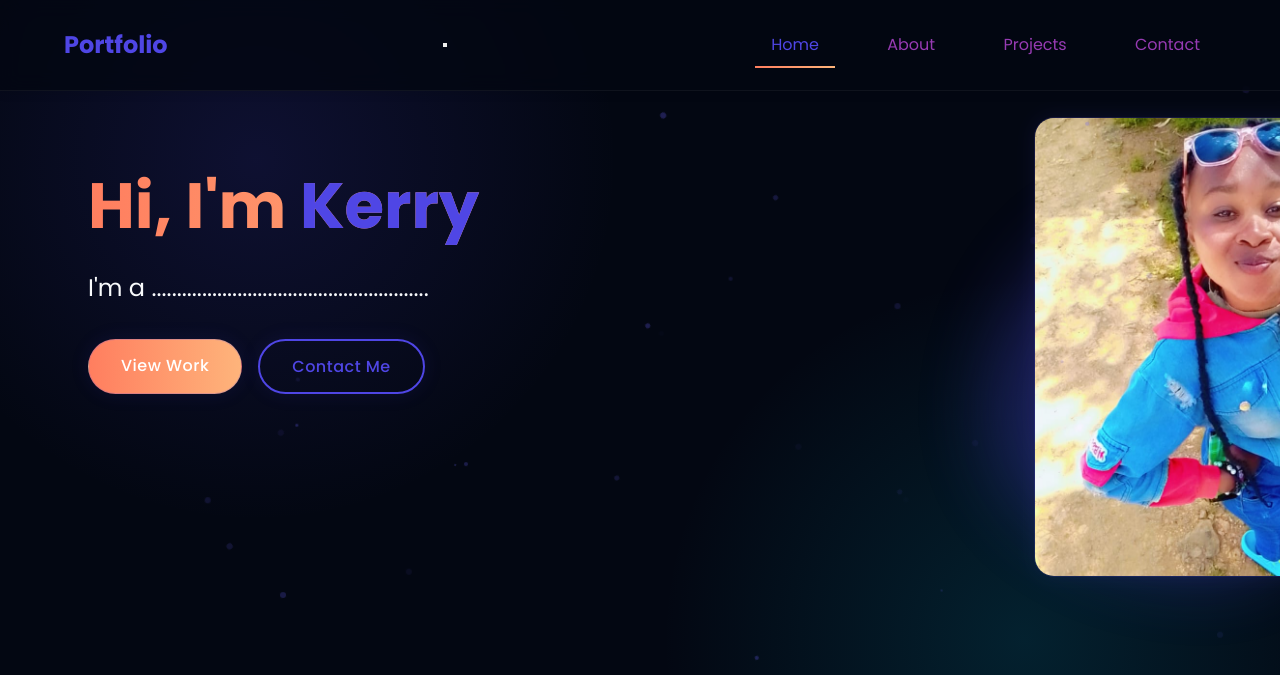
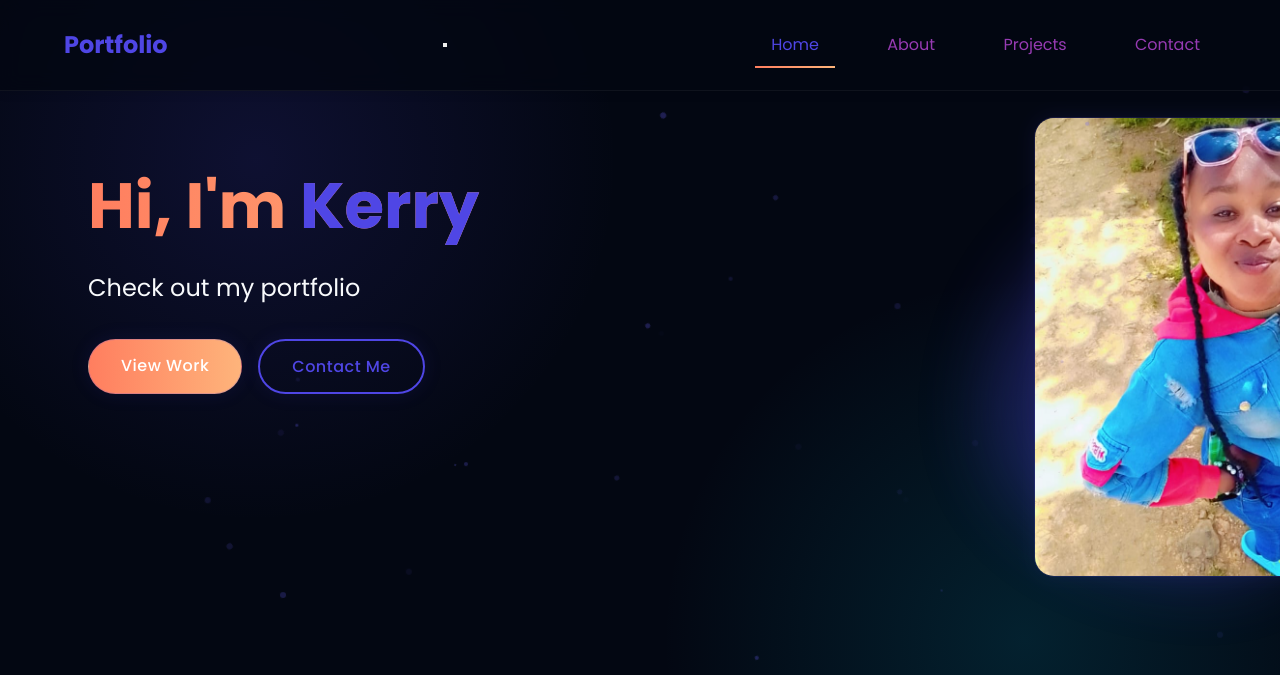
Before and after one commit to l3nnie/my-website, a plain HTML site: page index.html in a window 1280 px wide. Shown: the top 675 px of the page. Drawn offline with nearby package versions, Linux system fonts and the light colour scheme.

Commit message:
Update index.html

```diff
--- a/index.html
+++ b/index.html
@@ -42,7 +42,7 @@
         <div class="container">
             <div class="hero-content">
                  <h1>Hi, I'm <span class="highlight">Kerry</span></h1>
-                <p class="typewriter">I'm a .................................................................................</p>
+                <p class="typewriter">Check out my portfolio</p>
                  <div class="cta-buttons">
                     <a href="#projects" class="btn primary">View Work</a>
                     <a href="#contact" class="btn secondary">Contact Me</a>
```
